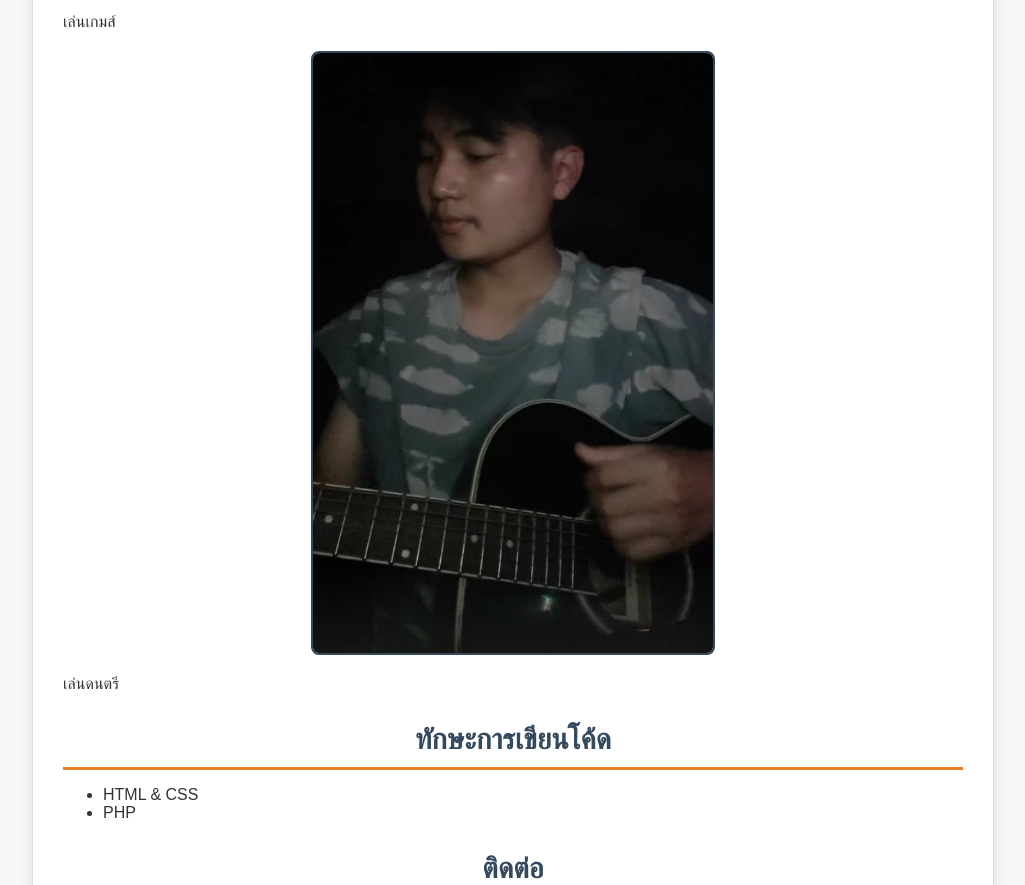
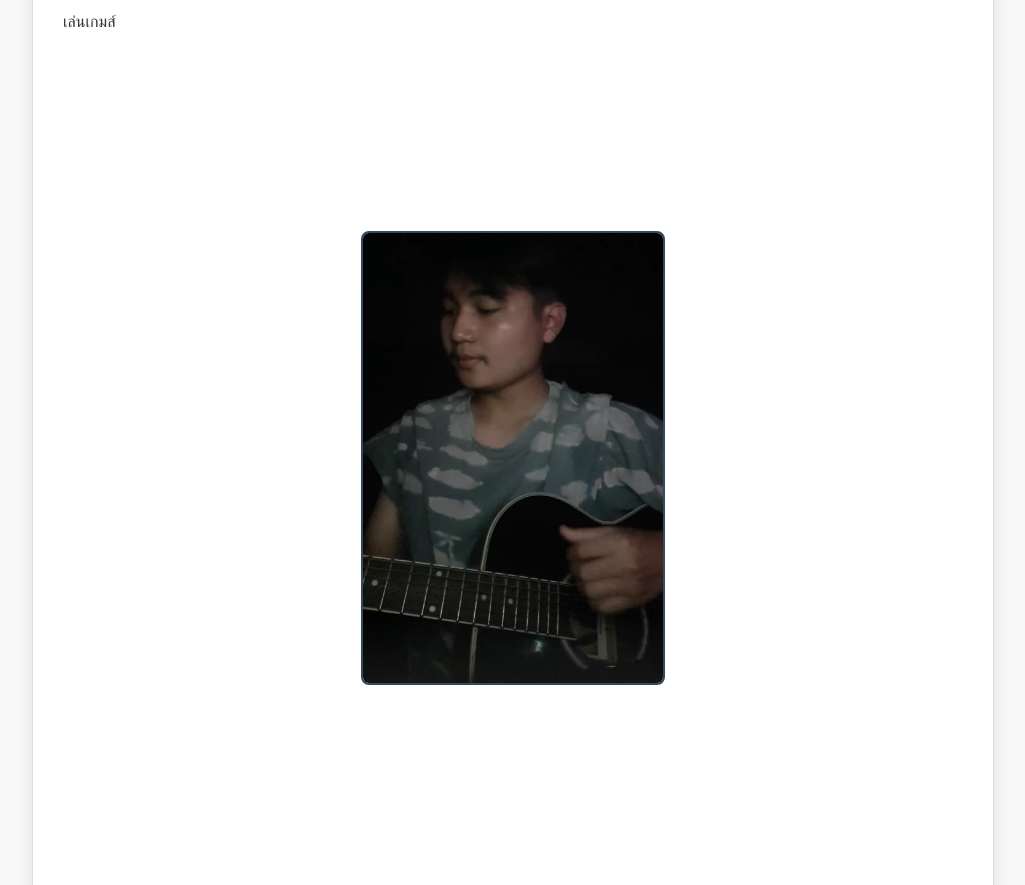
Before and after one commit to filmnitiponsuwannapang-commits/web-115, a plain HTML site: page index.html in a window 1280 px wide. Shown: the part 1456-2341 px from the top of the page, without its empty margins (127-1152 px from the left). Drawn offline with Linux system fonts and the light colour scheme.

Commit message:
Update style.css

```diff
--- a/style.css
+++ b/style.css
@@ -34,9 +34,9 @@ body {
     border: 3px solid #0d0d0e;
 }
 .music-img {
-    width: 400px; /* ความกว้าง */
-    height: 600px; /* ความสูงมากกว่าความกว้าง */
-    margin: 20px auto;
+    width: 300px; /* ความกว้าง */
+    height: 450px; /* ความสูงมากกว่าความกว้าง */
+    margin: 200px auto;
     display: block;
     border: 2px solid #34495E;
     border-radius: 8px;
```
